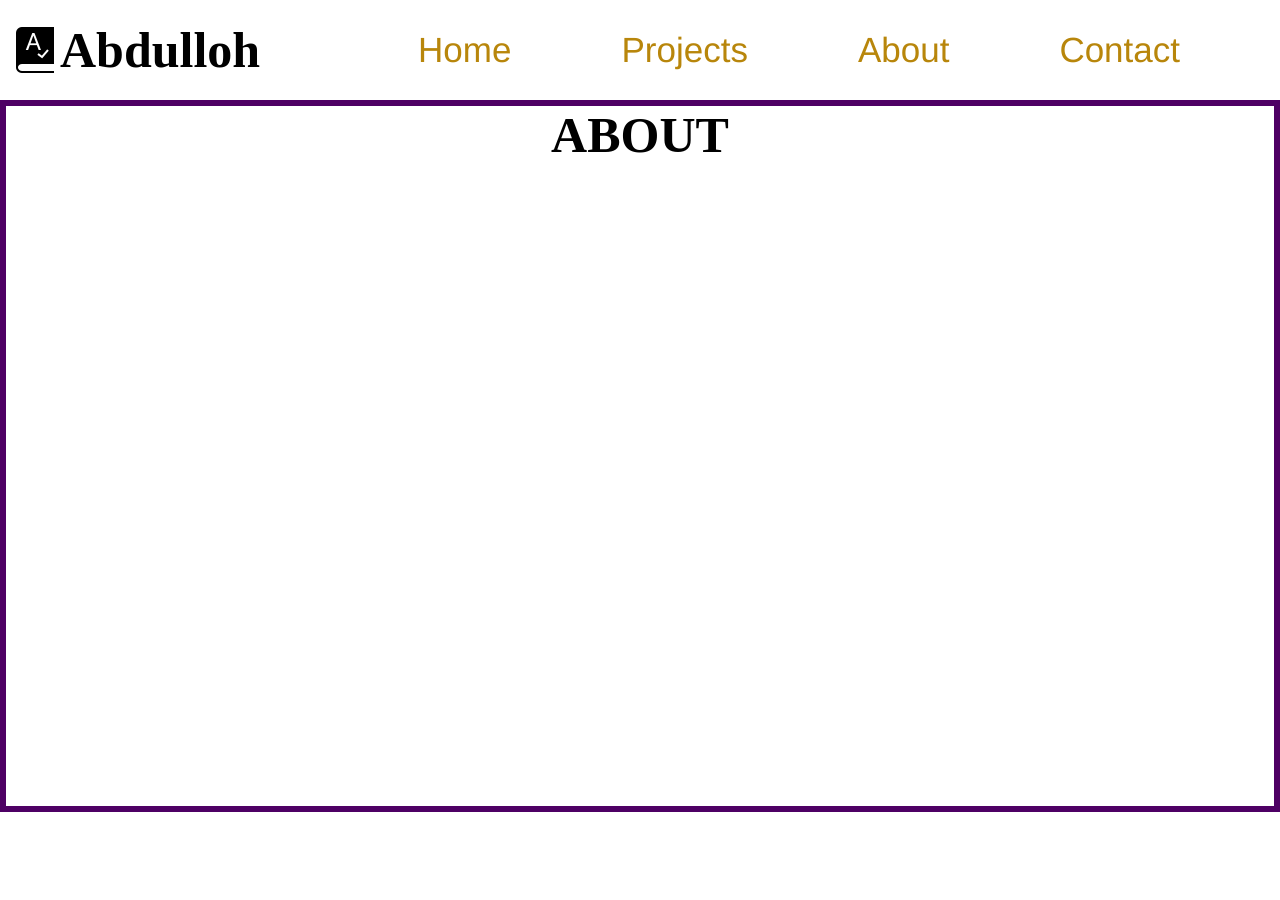
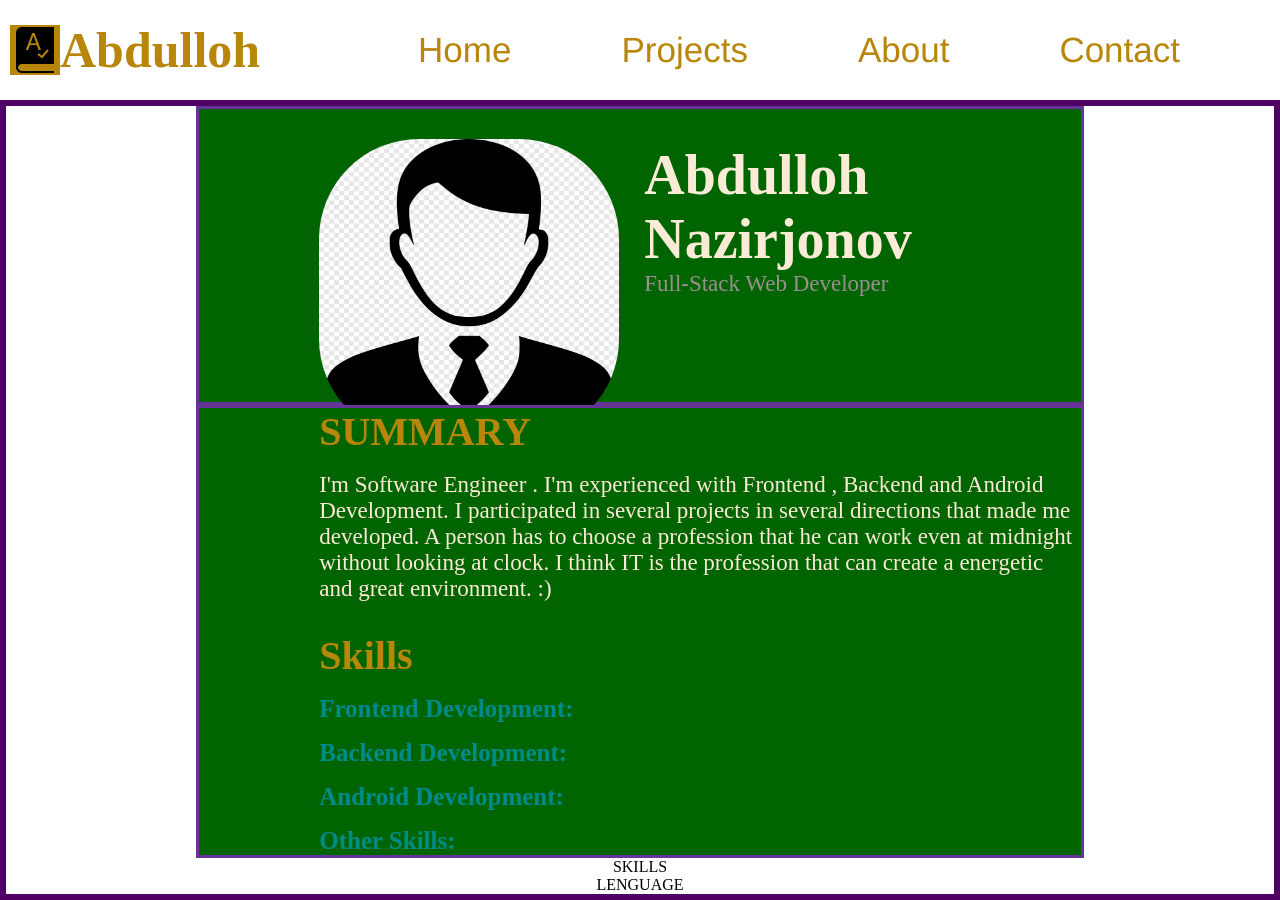
Before and after one commit to Abdulloh-Nazirjonov/Portfoi, a plain HTML site: page about.html in a window 1280 px wide. Before the commit the page ends 812 px from the top, so only its background shows below. Drawn offline with Linux system fonts and the light colour scheme.

Commit message:
contact full

```diff
--- a/about.css
+++ b/about.css
@@ -31,17 +31,85 @@
     font-family: 'Franklin Gothic Medium', 'Arial Narrow', Arial, sans-serif;
 }
 
+.box h1 {
+    color: darkgoldenrod;
+}
+
+.box img {
+    color: darkgoldenrod;
+    background: darkgoldenrod;
+
+}
+
+
 .boxx a {
     color: darkgoldenrod;
     text-decoration: none;
 }
-.container{
+
+.container {
     width: 100%;
-    height: 89vh;
+    height: 100vh;
     border: 6px rgb(78, 0, 100) solid;
     display: flex;
     justify-content: center;
+    align-items: center;
+    flex-direction: column;
 }
-.container h1{
+
+.container h1 {
     font-size: 50px;
 }
+
+.box1 {
+    width: 70%;
+    height: 840px;
+    border: 3px rebeccapurple solid;
+background-color: darkgreen
+}
+.box1 img{
+    width: 300px;
+    height: 300px;
+    border-radius: 100px;
+    margin-left: 120px;
+margin-top: 30px;
+}
+.box1 h1{
+    margin-left: 445px;
+    margin-top: -300px;
+    color: antiquewhite;
+    font-size: 56px;
+}
+.box1 p{
+    margin-left: 445px;
+    color:rgb(155, 144, 144);
+    font-size: 23px;
+}
+
+
+.box2{
+
+    width: 70%;
+    height: 1000px;
+    border: 3px rebeccapurple solid;
+
+    background-color: darkgreen;
+}
+.box2 h1{
+    margin-left: 120px;
+    font-size: 40px;
+    color: darkgoldenrod;
+}
+.box2 p{
+    margin-left: 120px;
+    font-size: 23px;
+    margin-top: 17px;
+    color:antiquewhite;
+    margin-bottom: 30px;
+}
+.box2 h3{
+    margin-left: 120px;
+    font-size: 25px;
+ margin-top: 16px;
+    color: darkcyan;
+}
--- a/about.html
+++ b/about.html
@@ -22,7 +22,38 @@
         </div>
     </div>
     <div class="container">
-        <h1>ABOUT</h1>
+        <div class="box1">
+            <img src="no-Face.png" alt="">
+            <h1>Abdulloh Nazirjonov</h1>
+            <p>Full-Stack Web Developer</p>
+            <div></div>
+            <!-- <div class="nuqta">.</div>
+            <div class="qavs">[]<div class="yoqp">
+                    <div class="ucnuqta">...</div>
+                </div>
+            </div> Frontend Developer
+        </div><br>
+        <span>. [{...}] Backend Developer</span><br>
+        <span>. [{...}] Android Developer</span> -->
+        </div>
+        <div class="box2">
+            <h1>SUMMARY</h1>
+            <p>   I'm Software Engineer . I'm experienced with Frontend , Backend and Android Development. I
+                participated in several projects in several directions that made me developed. A person has to choose a
+                profession that he can work even at midnight without looking at clock. I think IT is the profession that
+                can create a energetic and great environment. :) </p>
+                <h1 class="">Skills</h1>
+                <h3>Frontend Development:</h3>
+                <h3>Backend Development:</h3>
+                <h3>Android Development:</h3>
+                <h3>Other Skills:</h3>
+        </div>
+        <div class="box3">
+            SKILLS
+        </div>
+        <div class="box4">
+            LENGUAGE
+        </div>
     </div>
 
 </body>
--- a/contact.css
+++ b/contact.css
@@ -10,7 +10,7 @@
     justify-content: space-between;
     align-items: center;
 
-    /* background-color: black; */
+    background-color: black;
 }
 
 .navbar .box {
@@ -38,19 +38,29 @@
     text-decoration: none;
 }
 
+.box h1 {
+    color: darkgoldenrod;
+}
+
+.box img {
+    color: darkgoldenrod;
+    background: darkgoldenrod;
+
+}
+
 .container {
     width: 100%;
     height: 89vh;
-    border: 6px rgb(0, 2, 100) solid;
     display: flex;
     justify-content: center;
+    background-color: black;
     align-items: center;
 }
 
 .box1 {
-    width: 500px;
+    width: 560px;
     height: 620px;
-    border-radius: 30px;
+    border-radius: 22px;
     box-shadow: 9px 9px 9px 9px whitesmoke;
     background-color: rgb(102, 57, 2);
 }
@@ -59,23 +69,27 @@
     font-size: 50px;
     color: goldenrod;
     font-family: sans-serif;
-    margin-left: 20px;
+    margin-left: 22px;
     margin-top: 15px;
 }
 
 .b1 {
-    width: 450px;
+    width: 530px;
     height: 60px;
     color: red;
-    font-size: 22px;
+    font-size: 18px;
     border-radius: 15px;
     margin: 15px;
     border: none;
 
 }
 
+.b1::placeholder {
+    padding-left: 8px;
+}
+
 .kat {
-    width: 450px;
+    width: 530px;
     margin: 15px;
 
     border: none;
@@ -84,8 +98,10 @@
 .kat::placeholder {
     color: darkorange;
     font-size: 23px;
+    padding-left: 8px;
 }
-.kat:focus{
+
+.kat:focus {
 
     border: none;
     outline: 3px darkorange solid;
@@ -101,3 +117,28 @@
     outline: 3px darkorange solid;
 
 }
+
+.box1 button {
+    width: 530px;
+    height: 68px;
+    font-size: 28px;
+    background-color: goldenrod;
+    border-radius: 5px;
+    margin-left: 20px;
+    color: whitesmoke;
+    margin-top: 15px;
+    font-weight: 600;
+    font-family: serif;
+}
+
+.box1 button:active {
+
+    width: 500px;
+    height: 58px;
+    font-size: 35px;
+    background-color: rgb(255, 255, 255);
+
+    margin-left: 31px;
+    margin-top: 20px;
+    color: goldenrod;
+}
--- a/style.css
+++ b/style.css
@@ -38,14 +38,14 @@
 
 .container {
     width: 100%;
-    height: 100vh;
+    height: 89vh;
     border: 4px yellowgreen solid;
     display: flex;
 }
 
 .malumot {
     width: 66%;
-    height: 100%;
+    height: 89vh;
     border: darkblue 3px solid;
 }
 
@@ -53,6 +53,7 @@
     width: 44%;
     height: 100%;
     border: 3px darkred solid;
+    display: flex;
 }
 
 .malumot img {
@@ -85,8 +86,8 @@
 
 
 .box2 img {
-    width: 250px;
+    width: 25%;
     height: 300px;
     border-radius: 100px;
-    margin: 50px;
+    margin: 20px;
 }
```
Also changed, not shown: contact.html (+3 -2 lines).
